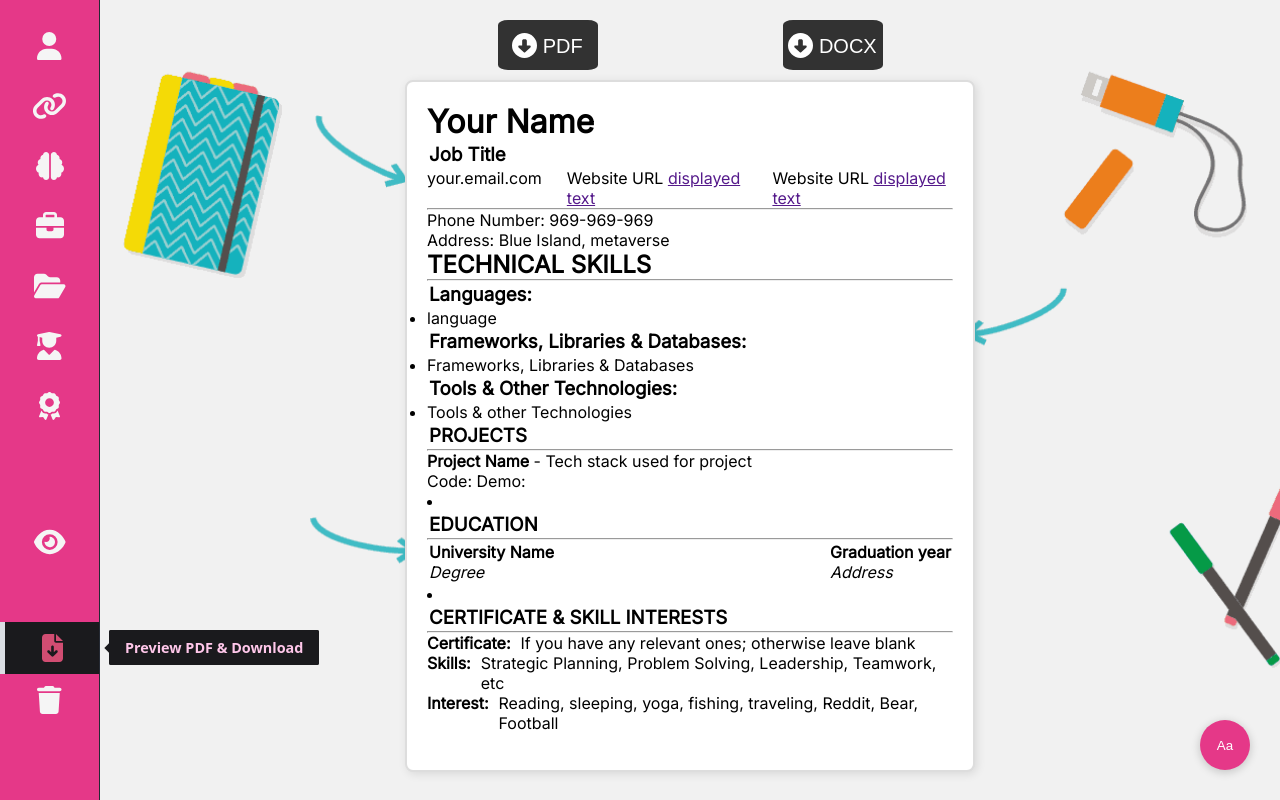
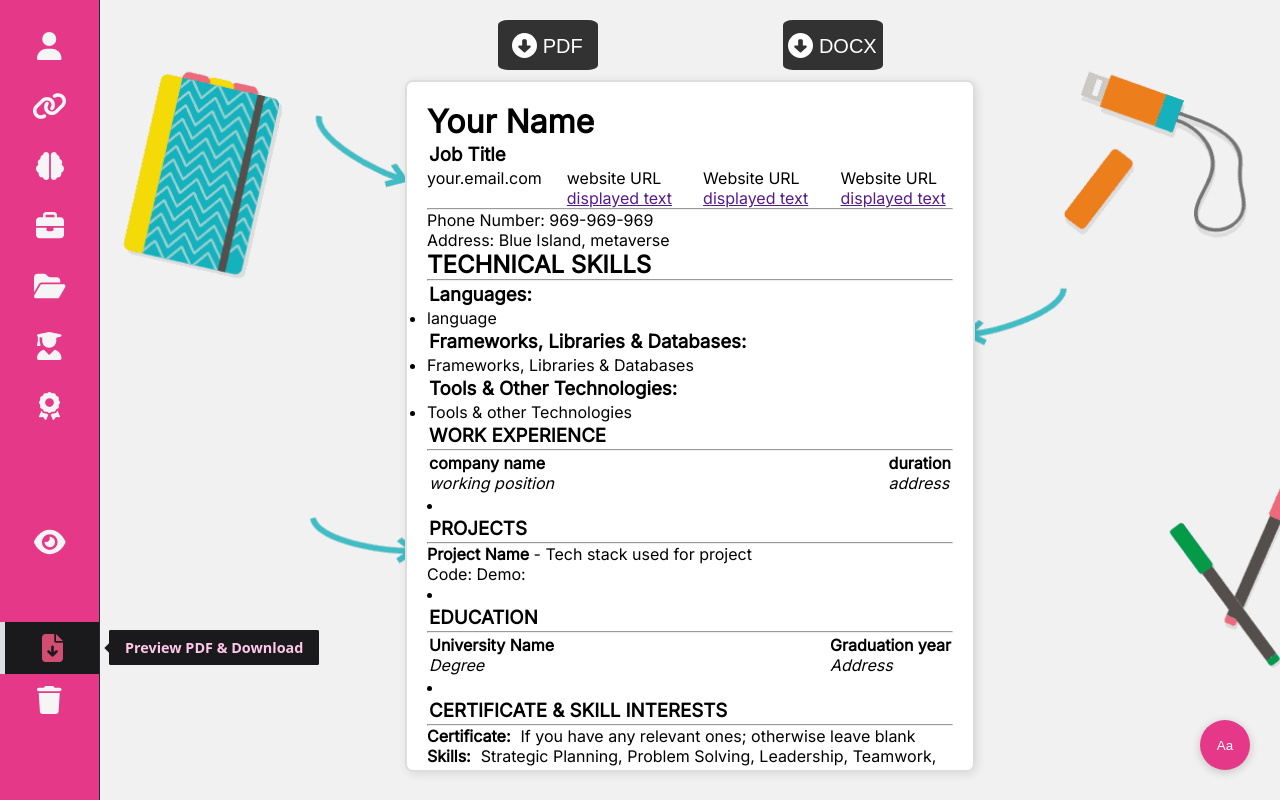
Before and after one commit to Ara404E/CV-Application, a React (Vite) app: page / in a window 1280 px wide. Both pictures are taken after a click on the button 49 px from the left and 647 px from the top of the page. Built offline with nearby package versions, Linux system fonts and the light colour scheme.

Commit message:
Finished everything

```diff
--- a/src/components/cvPreview.jsx
+++ b/src/components/cvPreview.jsx
@@ -13,7 +13,7 @@ function CvPreview({personalInfo , link , technicalSkill , workExperience , proj
                 <h3> {personalInfo.job || "Job Title"} </h3>
                 <div className='link-section'>
                 <p> {personalInfo.email ? <FontAwesomeIcon icon={faEnvelope} /> :  "your.email.com"} <a href={personalInfo.email}> {personalInfo.email} </a> </p>
-                {/* <p> {link.website ?  <FontAwesomeIcon icon={faLaptop} /> : "website URL"} <a href={link.website}> {link.websiteText || 'displayed text'}  </a> </p> */}
+                <p> {link.website ?  <FontAwesomeIcon icon={faLaptop} /> : "website URL"} <a href={link.website}> {link.websiteText || 'displayed text'}  </a> </p>
                 <p> {link.linkedin ? <FontAwesomeIcon icon={faLinkedin} /> : "Website URL"} <a href={link.linkedin} > {link.linkedinText || 'displayed text'} </a> </p>
                 <p> {link.github ? <FontAwesomeIcon icon={faGithub} /> : 'Website URL'} <a href={link.github} >  {link.githubText || 'displayed text '} </a> </p>
                 </div>
@@ -49,7 +49,7 @@ function CvPreview({personalInfo , link , technicalSkill , workExperience , proj
                     </div>
 
 
-                    {/* <h3> WORK EXPERIENCE </h3>
+                     <h3> WORK EXPERIENCE </h3>
                     <hr/>
                             {workExperience.map((work)=> (
                                 <div>
@@ -70,7 +70,7 @@ function CvPreview({personalInfo , link , technicalSkill , workExperience , proj
                                     </div>
                             </div>
 
-                            ))} */}
+                            ))}
 
                     <h3> PROJECTS </h3>
                     <hr/>
--- a/src/components/downloadCv.jsx
+++ b/src/components/downloadCv.jsx
@@ -216,7 +216,7 @@ const DownloadCv = ({personalInfo , link , technicalSkill , workExperience , pro
                     <h3> {personalInfo.job || "Job Title"} </h3>
                     <div className='link-section'>
                         <p> {personalInfo.email ? <FontAwesomeIcon icon={faEnvelope} /> :  "your.email.com"} <a href={personalInfo.email}> {personalInfo.email} </a> </p>
-                        {/* <p> {link.website ?  <FontAwesomeIcon icon={faLaptop} /> : "website URL"} <a href={link.website}> {link.websiteText || 'displayed text'}  </a> </p> */}
+                        <p> {link.website ?  <FontAwesomeIcon icon={faLaptop} /> : "website URL"} <a href={link.website}> {link.websiteText || 'displayed text'}  </a> </p>
                         <p> {link.linkedin ? <FontAwesomeIcon icon={faLinkedin} /> : "Website URL"} <a href={link.linkedin} > {link.linkedinText || 'displayed text'} </a> </p>
                         <p> {link.github ? <FontAwesomeIcon icon={faGithub} /> : 'Website URL'} <a href={link.github} >  {link.githubText || 'displayed text '} </a> </p>
                     </div>
@@ -250,7 +250,7 @@ const DownloadCv = ({personalInfo , link , technicalSkill , workExperience , pro
                     </ul>
                 </div>
 
-                {/* <h3> WORK EXPERIENCE </h3>
+                <h3> WORK EXPERIENCE </h3>
                 <hr/>
                 {workExperience.map((work)=> (
                     <div>
@@ -269,7 +269,7 @@ const DownloadCv = ({personalInfo , link , technicalSkill , workExperience , pro
                                 <li key={index}> {specification.specification}  </li>)}
                         </div>
                     </div>
-                ))} */}
+                ))}
 
                 <h3> PROJECTS </h3>
                 <hr/>
```
